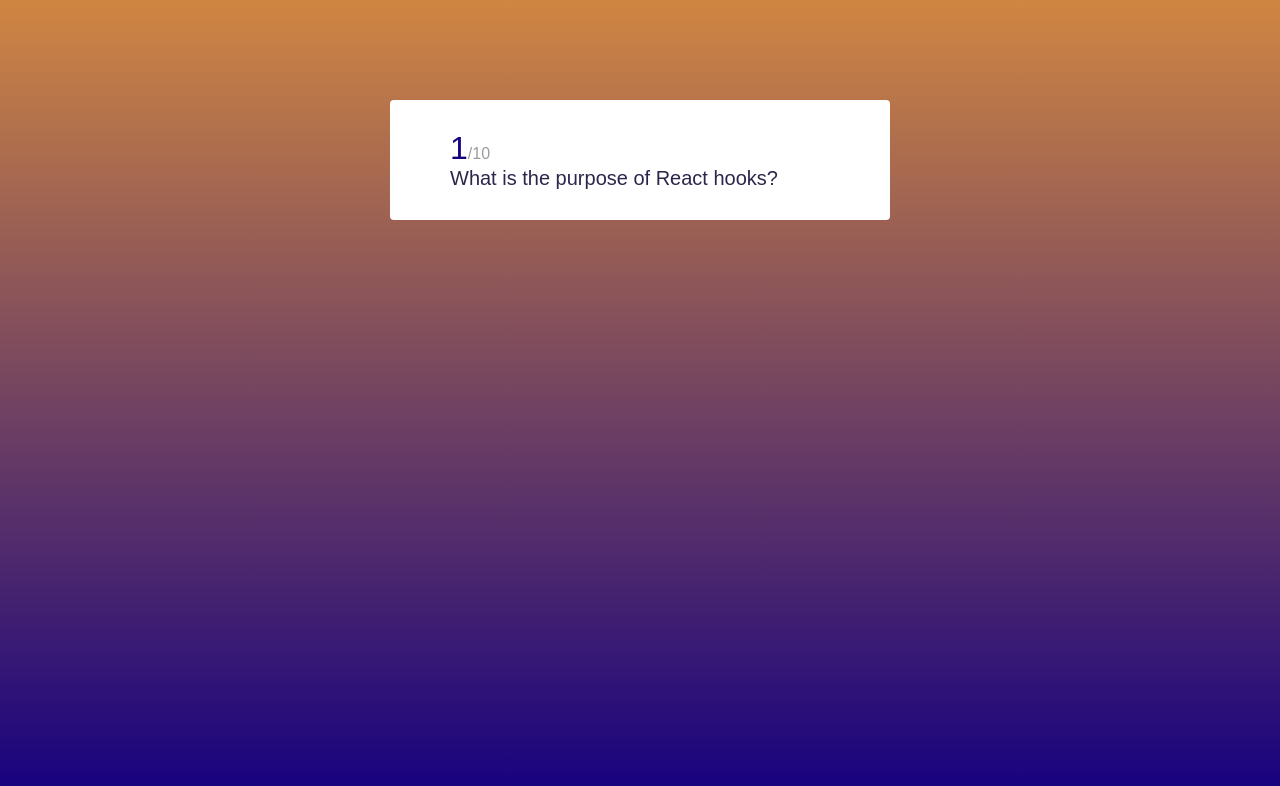
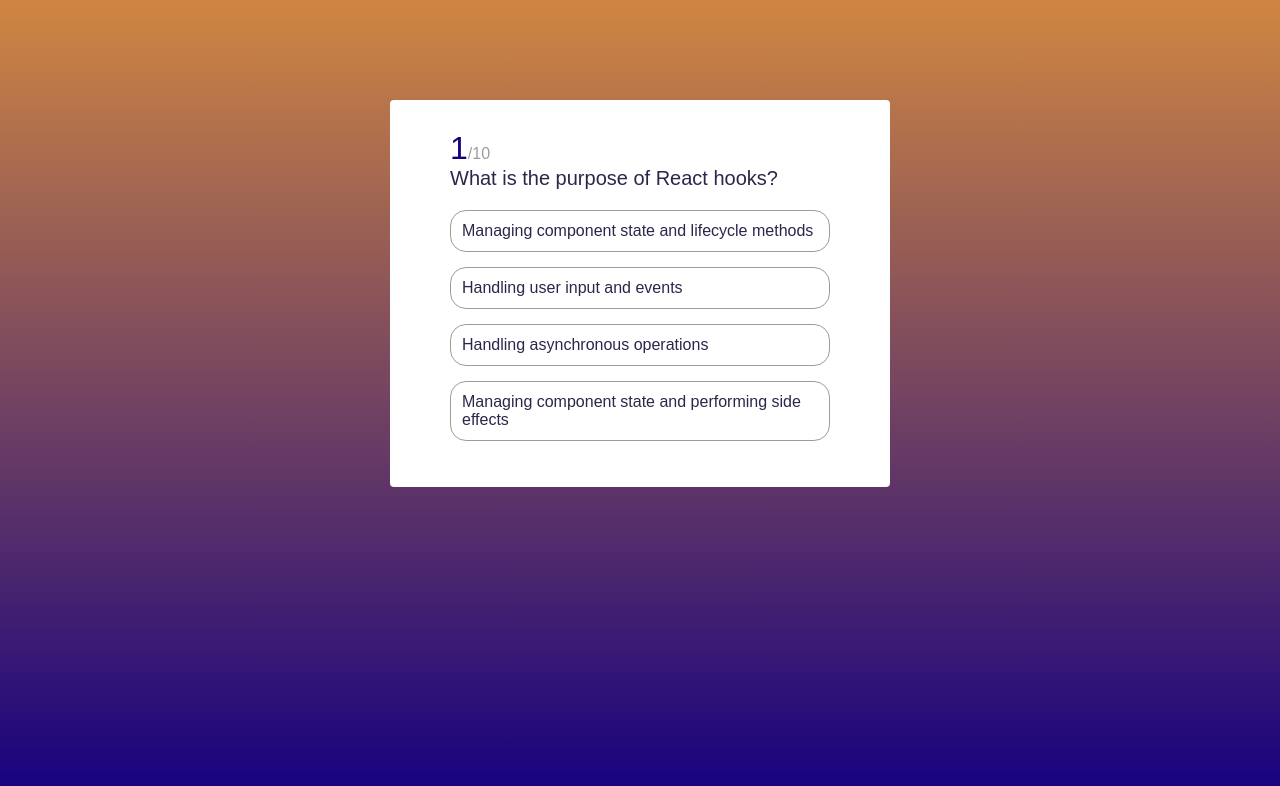
Before and after one commit to selmanfariz18/Quizzz, a React (Vite) app: page / in a window 1280 px wide. Shown: the top 786 px of the page. Built offline with nearby package versions, Linux system fonts and the light colour scheme.

Commit message:
quiz js getting ready

```diff
--- a/src/Quiz.jsx
+++ b/src/Quiz.jsx
@@ -1,10 +1,20 @@
 import { useState } from "react";
 
+const Quiz = ({ questions }) => {
+  const [currentQuestion, setCurrentQuestion] = useState(0);
+  const [answerIdx, setAnswerIdx] = useState(null);
+  const [answer, setAnswer] = useState(null);
 
-const Quiz = ({questions}) => {
+  const { question, choices, correctAnswer } = questions[currentQuestion];
 
-    const [currentQuestion, setCurrentQuestion] =useState(0);
-    const { question, choices, correctAnswer } = questions[currentQuestion];
+  const onAnswerClick = (answer, index) => {
+    setAnswerIdx(index);
+    if (answer === correctAnswer) {
+      setAnswer(true);
+    } else {
+      setAnswer(false);
+    }
+  };
 
   return (
     <div className="quiz_container">
@@ -12,10 +22,20 @@
         <span className="active_question_no">{currentQuestion + 1}</span>
         <span className="total_question">/{questions.length}</span>
         <h2>{question}</h2>
+        <ul>
+          {choices.map((answer, index) => (
+            <li
+              onClick={() => onAnswerClick(answer, index)}
+              key={answer}
+              className={answerIdx === index ? "selected_answer" : null}
+            >
+              {answer}
+            </li>
+          ))}
+        </ul>
       </>
     </div>
   );
-}
-
+};
 
 export default Quiz;
--- a/src/index.scss
+++ b/src/index.scss
@@ -5,8 +5,7 @@
 $disabled: #9c9c9c;
 $foreground: #2d264b;
 
-
-body{
+body {
   font-family: sans-serif;
   background: linear-gradient(0deg, $primary 0.03%, $accent);
   color: $foreground;
@@ -17,7 +16,7 @@
   height: 100vh;
 }
 
-.quiz_container{
+.quiz_container {
   width: 500px;
   background: $bg;
   border-radius: 4px;
@@ -25,20 +24,42 @@
   padding: 30px 60px;
   box-sizing: border-box;
 
-    .active_question_no{
+  .active_question_no {
     font-size: 32px;
     font-weight: 500;
     color: $primary;
   }
 
-    .total_question{
+  .total_question {
     font-size: 16px;
     font-weight: 500;
     color: $disabled;
   }
-    h2{
+  h2 {
     font-size: 20px;
     font-weight: 500;
     margin: 0;
   }
+
+  ul {
+    margin-top: 20px;
+    margin-left: -40px;
+    li {
+      text-decoration: none;
+      list-style: none;
+      color: $foreground;
+      font-size: 16px;
+      background: $bg;
+      border: 1px solid $disabled;
+      border-radius: 16px;
+      padding: 11px;
+      margin-top: 15px;
+      cursor: pointer;
     }
+    .selected_answer{
+      background: $primary;
+      border: 1px solid $accent;
+      color: $bg;
+    }
+  }
+}
```
Lines whose indentation alone changed are shown as unchanged.
